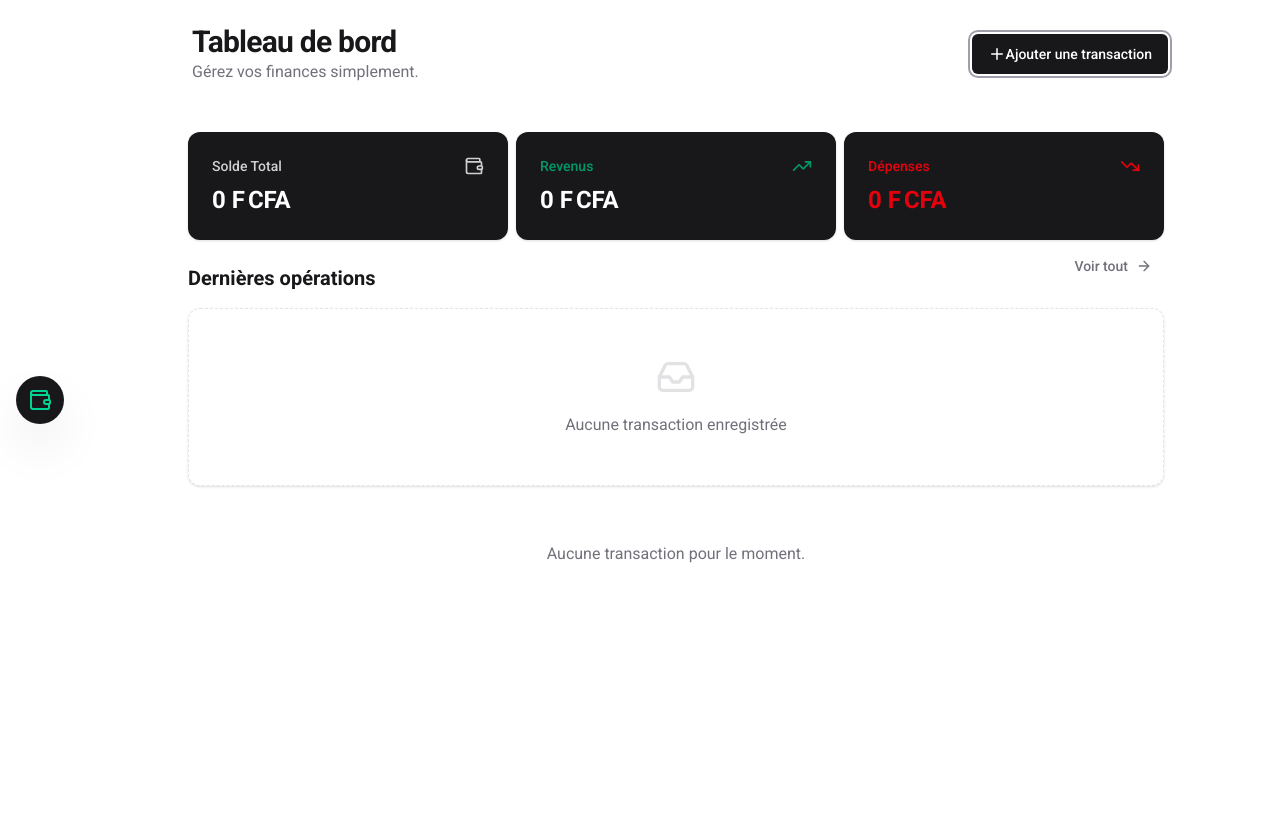
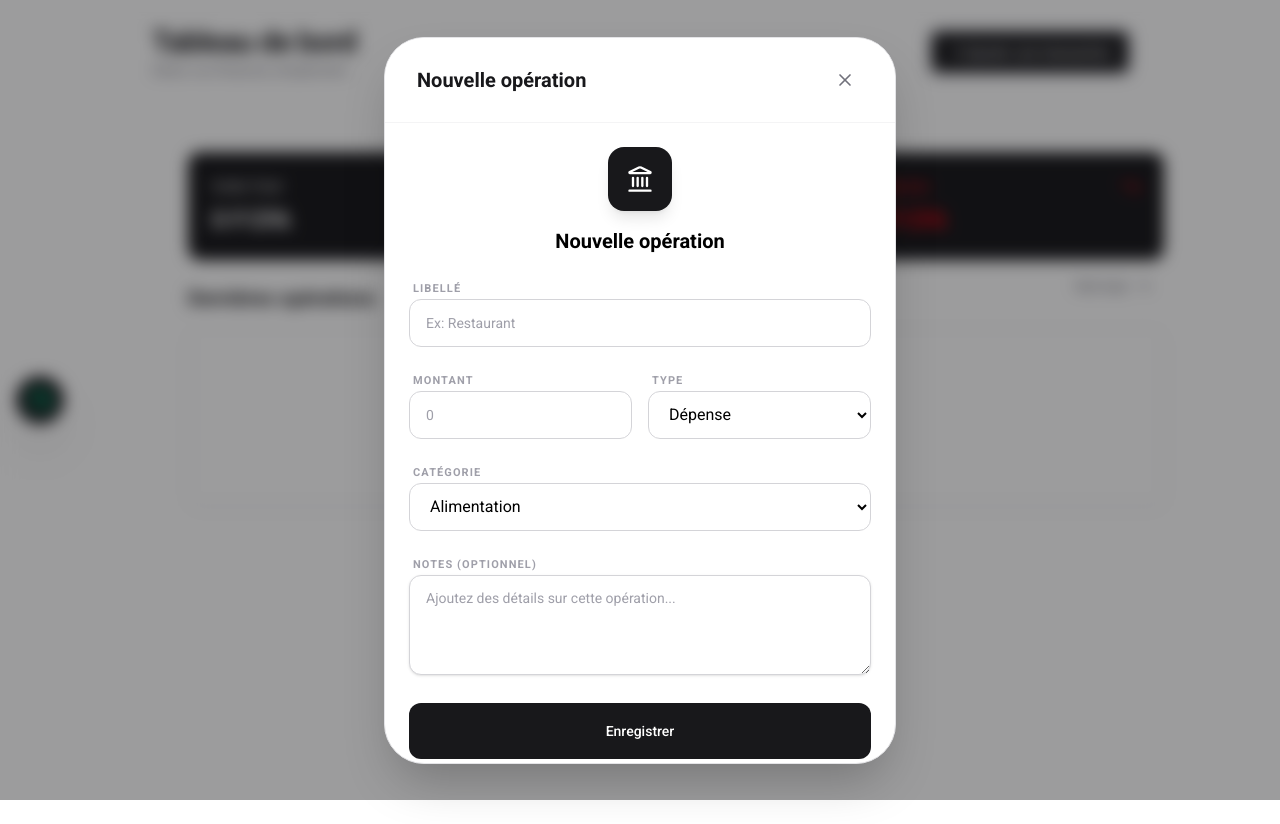
Before and after one commit to Dioman-Keita/expense-tracker, a Next.js app: page / in a window 1280 px wide. Both pictures are taken after a click on the button "Ajouter une transaction". After the commit the page ends 800 px from the top, so only its background shows below. Built offline with nearby package versions, Linux system fonts and the light colour scheme.

Commit message:
feat: implement global transaction modal with react portal and refactor form for reuse

```diff
--- a/src/app/transactions/new/page.tsx
+++ b/src/app/transactions/new/page.tsx
@@ -1,5 +1,6 @@
 import Container from "@components/layout/container";
 import { TransactionForm } from "@features/transactions/components/TransactionForm";
+import { Card, CardContent } from "@components/ui/card";
 import Link from "next/link";
 import { ArrowLeft } from "lucide-react";
 
@@ -13,7 +14,11 @@ export default function NewTransactionPage() {
         <ArrowLeft size={16} />
         Annuler et retourner
       </Link>
-      <TransactionForm />
+      <Card className="max-w-md mx-auto border border-zinc-200 shadow-2xl bg-white rounded-[2.5rem] overflow-hidden">
+        <CardContent className="pt-10 pb-8 px-8">
+          <TransactionForm />
+        </CardContent>
+      </Card>
     </Container>
   );
 }
--- a/src/components/layout/header.tsx
+++ b/src/components/layout/header.tsx
@@ -1,20 +1,37 @@
+"use client";
+
 import Container from "./container";
 import { AddButton } from "@components/ui/button";
+import { useState } from "react";
+import { Dialog } from "@components/ui/dialog";
+import { TransactionForm } from "@features/transactions/components/TransactionForm";
 
 export default function Header() {
+  const [isModalOpen, setIsModalOpen] = useState(false);
   return (
-    <header className="sticky top z-50 bg-white/80 backdrop-blur-md mt-6 ml-20">
+    <header className="sticky top z-40 bg-white/80 backdrop-blur-md py-6">
       <Container className="flex items-center justify-between gap-10">
         <div>
           <h1 className="text-3xl font-bold tracking-tight text-zinc-900">
             Tableau de bord
           </h1>
-          <p className="text-zinc-500">Gérez vos finances simplement.</p>
+          <p className="text-zinc-500 text-sm">
+            Gérez vos finances simplement.
+          </p>
         </div>
         <div>
-          <AddButton>Ajouter une transaction</AddButton>
+          <AddButton onClick={() => setIsModalOpen(true)}>
+            Ajouter une transaction
+          </AddButton>
         </div>
       </Container>
+      <Dialog
+        isOpen={isModalOpen}
+        onClose={() => setIsModalOpen(false)}
+        title="Nouvelle opération"
+      >
+        <TransactionForm onSuccess={() => setIsModalOpen(false)} />
+      </Dialog>
     </header>
   );
 }
--- /dev/null
+++ b/src/components/ui/dialog.tsx
@@ -0,0 +1,60 @@
+"use client";
+
+import { X } from "lucide-react";
+import { useEffect, useState } from "react";
+import { createPortal } from "react-dom";
+
+interface DialogProps {
+  isOpen: boolean;
+  onClose: () => void;
+  title: string;
+  children: React.ReactNode;
+}
+
+export function Dialog({ isOpen, onClose, title, children }: DialogProps) {
+  const [mounted, setMounted] = useState(false);
+
+  useEffect(() => {
+    setMounted(true);
+  }, []);
+
+  useEffect(() => {
+    const handleEsc = (e: KeyboardEvent) => {
+      if (e.key === "Escape") onClose();
+    };
+    if (isOpen) {
+      document.body.style.overflow = "hidden";
+      window.addEventListener("keydown", handleEsc);
+    }
+    return () => {
+      document.body.style.overflow = "unset";
+      window.removeEventListener("keydown", handleEsc);
+    };
+  }, [isOpen, onClose]);
+
+  if (!mounted || !isOpen) return null;
+
+  return createPortal(
+    <div className="fixed inset-0 z-100 flex items-center justify-center p-4">
+      <div
+        className="absolute inset-0 bg-zinc-950/40 backdrop-blur-sm transition-opacity animate-in fade-in duration-300"
+        onClick={onClose}
+      />
+
+      <div className="relative w-full max-w-lg bg-white rounded-[2.5rem] shadow-2xl border border-zinc-200 overflow-hidden animate-in zoom-in-95 fade-in duration-300">
+        <div className="flex items-center justify-between px-8 py-6 border-b border-zinc-100 bg-white">
+          <h3 className="text-xl font-bold text-zinc-900">{title}</h3>
+          <button
+            onClick={onClose}
+            className="p-2 hover:bg-zinc-100 rounded-full transition-colors text-zinc-500 hover:text-zinc-900"
+          >
+            <X size={20} />
+          </button>
+        </div>
+
+        <div className="p-6 overflow-y-auto max-h-[80vh]">{children}</div>
+      </div>
+    </div>,
+    document.body,
+  );
+}
--- a/src/features/transactions/components/TransactionForm.tsx
+++ b/src/features/transactions/components/TransactionForm.tsx
@@ -3,7 +3,6 @@
 import { Input } from "@components/ui/input";
 import { Select } from "@components/ui/select";
 import Button from "@components/ui/button";
-import { Card, CardContent } from "@components/ui/card";
 import categories from "@config/categories";
 import { createTransaction } from "../actions/createTransaction";
 import { toast } from "sonner";
@@ -12,7 +11,7 @@ import { Textarea } from "@components/ui/textarea";
 import { useState } from "react";
 import { Landmark } from "lucide-react";
 
-export function TransactionForm() {
+export function TransactionForm({ onSuccess }: { onSuccess?: () => void }) {
   const [type, setType] = useState<TransactionType>("expense");
   async function handleSumbit(formData: FormData) {
     try {
@@ -25,8 +24,6 @@ export function TransactionForm() {
   }
 
   return (
-    <Card className="max-w-md mx-auto border border-zinc-200 shadow-2xl bg-white rounded-[2.5rem] overflow-hidden">
-      <CardContent className="pt-10 pb-8 px-8">
     <form className="flex flex-col gap-5" action={handleSumbit}>
       <div className="flex flex-col items-center">
         <div className="flex items-center justify-center w-16 h-16 bg-zinc-900 rounded-2xl shadow-lg">
@@ -100,7 +97,5 @@ export function TransactionForm() {
         Enregistrer
       </Button>
     </form>
-      </CardContent>
-    </Card>
   );
 }
```
Lines whose indentation alone changed are shown as unchanged.
